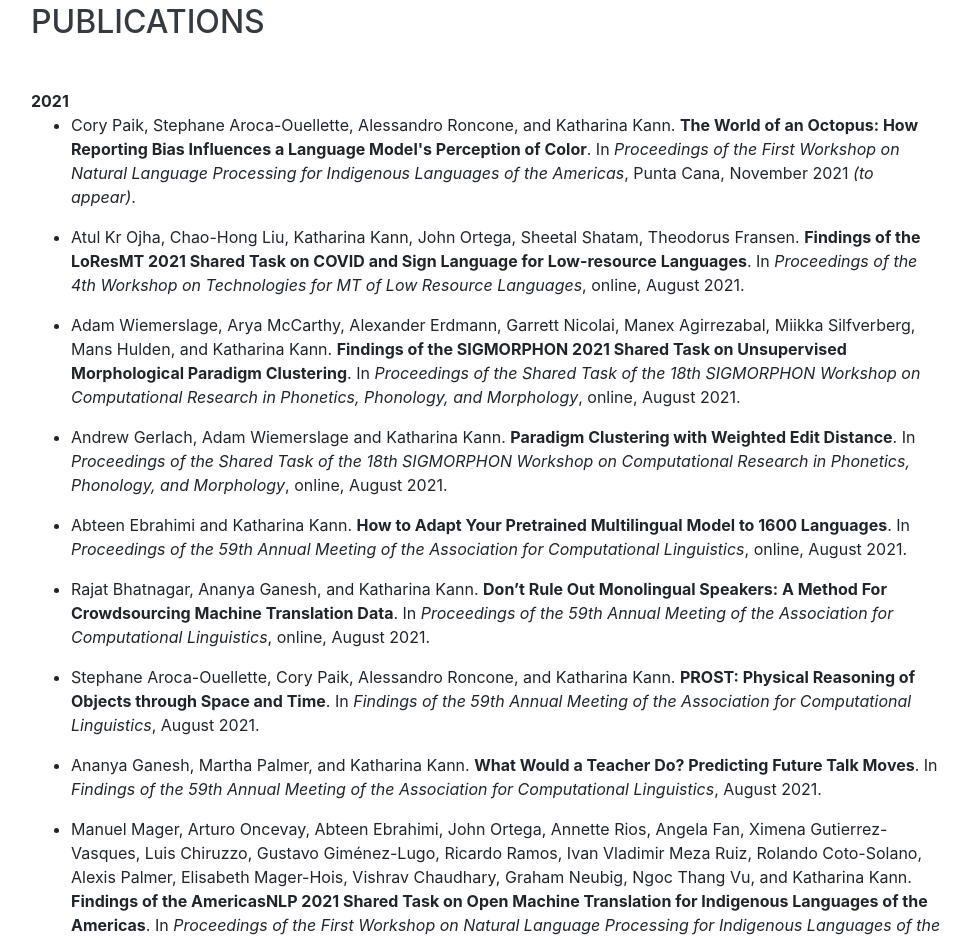
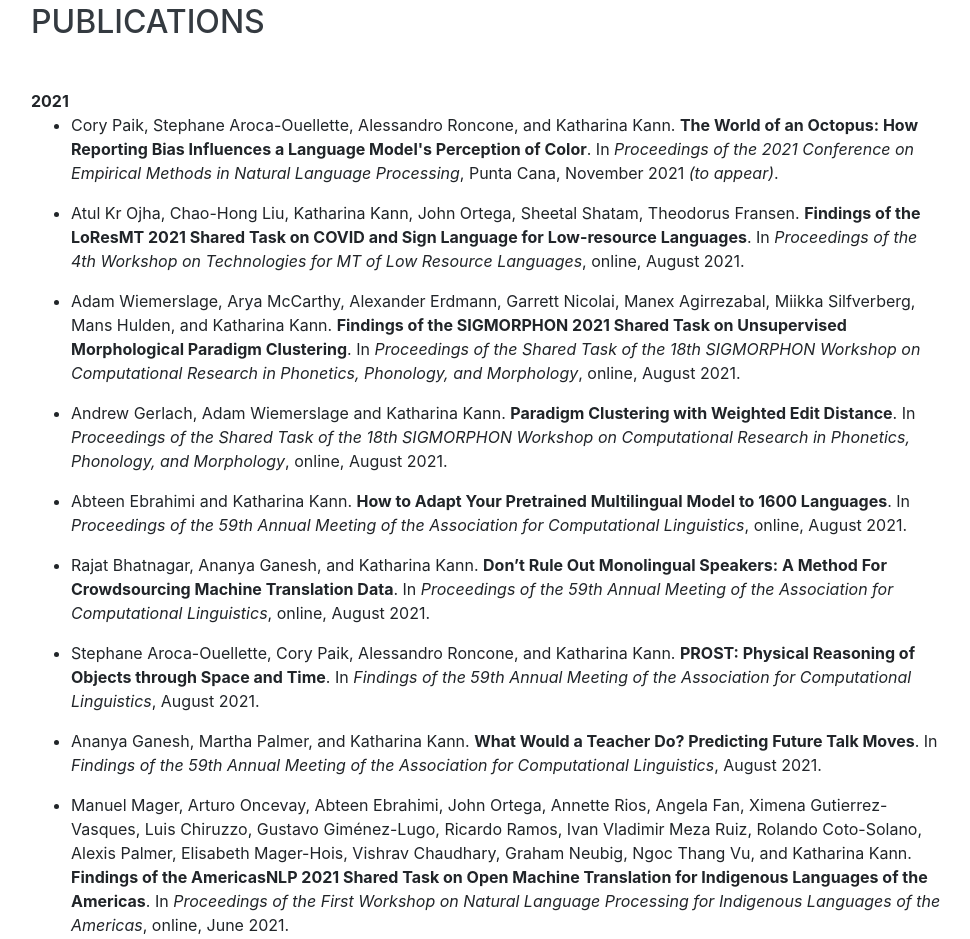
Before and after one commit to Kelina/kelina.github.io, a website with bundled scripts: page index.html in a window 1280 px wide. Shown: the part 846-1785 px from the top of the page, without its empty margins (289-1259 px from the left). Built offline with nearby package versions, Linux system fonts and the light colour scheme; a web font is replaced by a local one.

Commit message:
publications updated on index

```diff
--- a/index.html
+++ b/index.html
@@ -115,7 +115,7 @@
         <h2 class="mb-5">Publications</h2>
         <b> 2021 </b>
         <ul>
-            <li>Cory Paik, Stephane Aroca-Ouellette, Alessandro Roncone, and Katharina Kann. <b>The World of an Octopus: How Reporting Bias Influences a Language Model's Perception of Color</b>. In <i>Proceedings of the First Workshop on Natural Language Processing for Indigenous Languages of the Americas</i>, Punta Cana, November 2021 <i>(to appear)</i>.
+            <li>Cory Paik, Stephane Aroca-Ouellette, Alessandro Roncone, and Katharina Kann. <b>The World of an Octopus: How Reporting Bias Influences a Language Model's Perception of Color</b>. In <i>Proceedings of the 2021 Conference on Empirical Methods in Natural Language Processing</i>, Punta Cana, November 2021 <i>(to appear)</i>.
           <a target="_blank" href=""></a>
           <a target="_blank" href=""></a><p>
         </ul>
```
